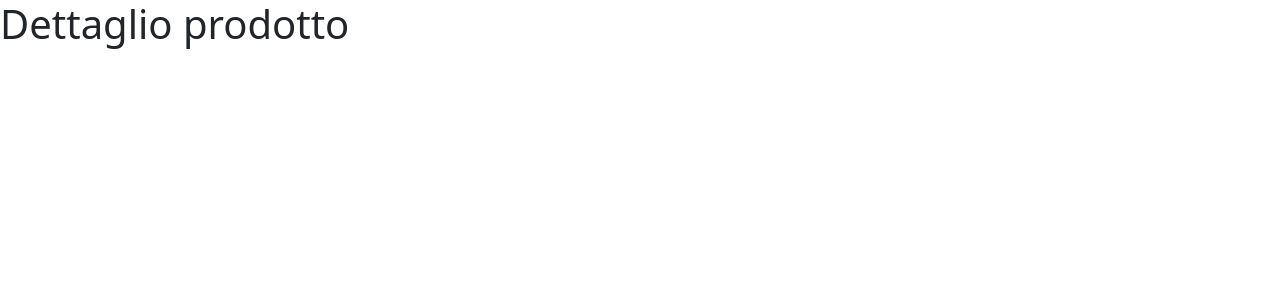
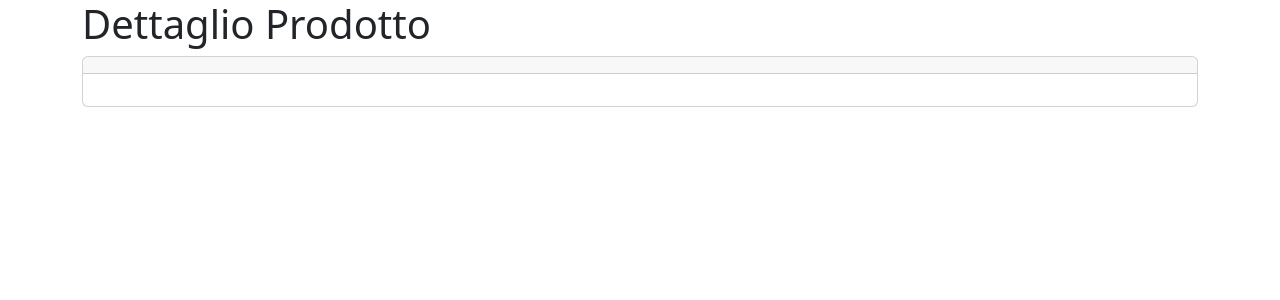
Before and after one commit to GennaroBuonomo/react-router, a React (Vite) app: page /ProductsPage in a window 1280 px wide. Shown: the top 300 px of the page. Built offline with nearby package versions, Linux system fonts and the light colour scheme.

Commit message:
Modifiche e creazione della card

```diff
--- a/src/App.jsx
+++ b/src/App.jsx
@@ -11,7 +11,7 @@ function App() {
       <Route path="/" element={<HomePage />} />
       <Route path="/About-us" element={<AboutUs />} />
       <Route path="/Products" element={<ProductsPage />} />
-      <Route path=":id" element={<ProductsDetailsPage />} />
+       <Route path=":id" element={<ProductsDetailsPage />} />
     </Routes>
    </BrowserRouter>
   )
--- a/src/pages/ProductsDetailsPage.jsx
+++ b/src/pages/ProductsDetailsPage.jsx
@@ -1,9 +1,20 @@
 import React from 'react'
+
 
 const ProductsDetailsPage = () => {
   return (
-    <div>
-      <h1>Dettaglio prodotto</h1>
+    <div className="container">
+      <div className="row">
+        <div className="col-12">
+          <h1>Dettaglio Prodotto</h1>
+        </div>
+        <div className="col-12">
+          <div className="card">
+            <div className="card-header"></div>
+            <div className="card-body"></div>
+          </div>
+        </div>
+      </div>
     </div>
   )
 }
--- a/src/pages/ProductsPage.jsx
+++ b/src/pages/ProductsPage.jsx
@@ -36,7 +36,7 @@ const ProductsPage = () => {
                      <p>{product.description}</p>
                    </div>
                   <div className="d-flex justify-content-center ">
-                    <Link to={`/products/${product.id}`} className="btn btn-primary">
+                    <Link to={`/ProductsPage/${product.id}`} className="btn btn-primary">
                       Dettagli
                     </Link>
                   </div>
```
